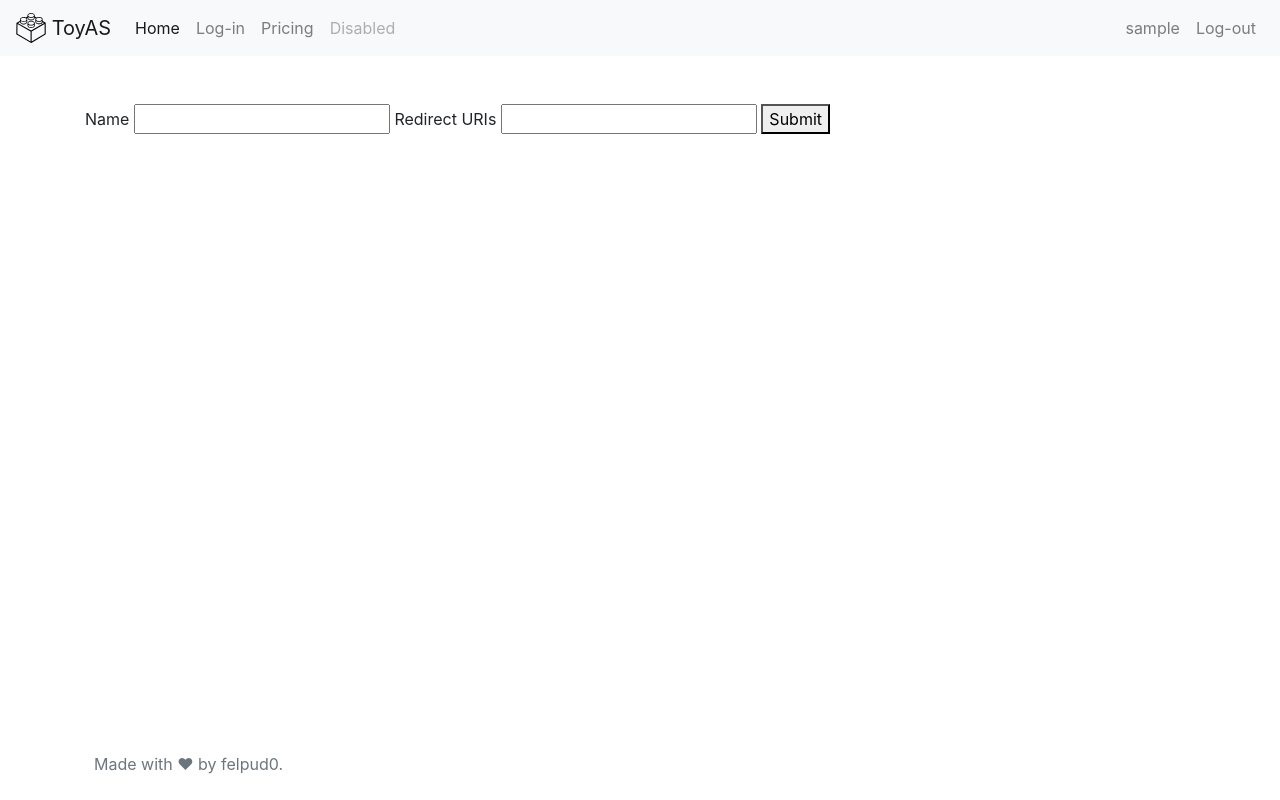
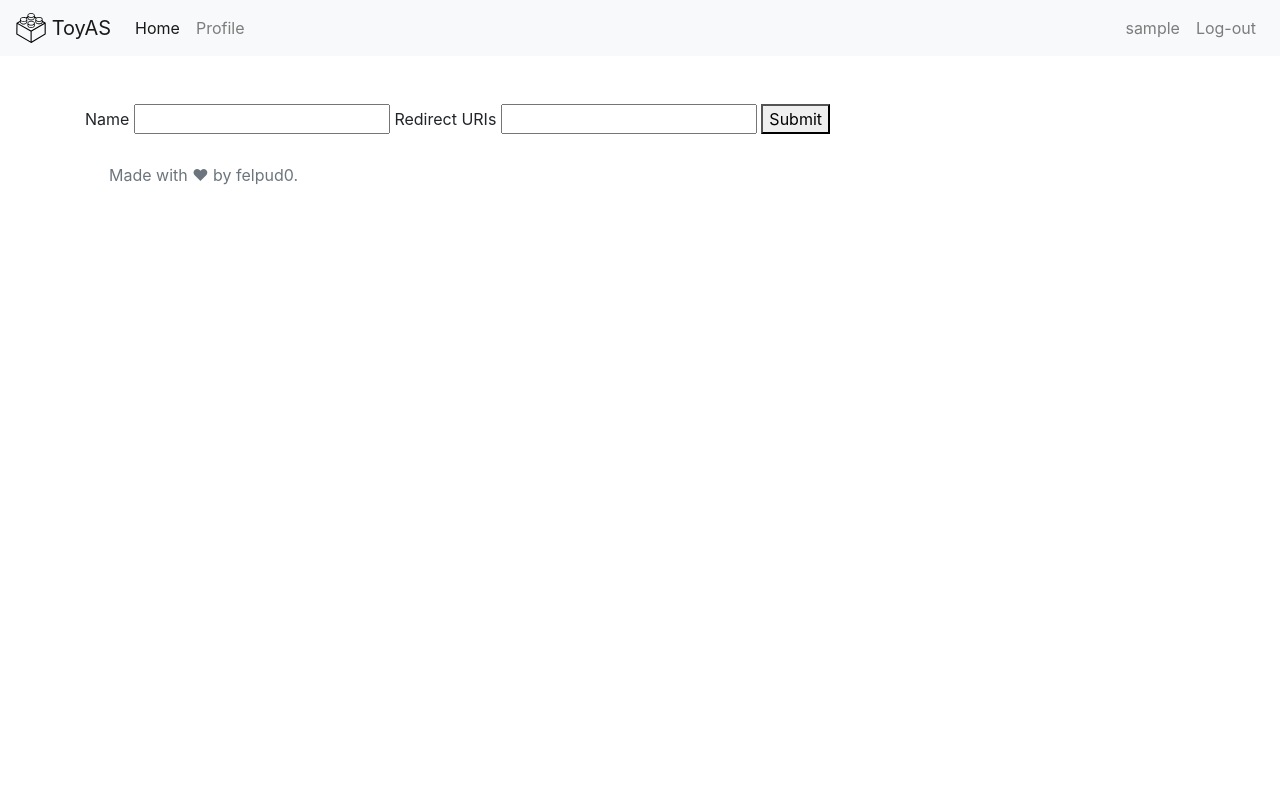
Before and after one commit to epilehpsy/ToyAS, a Flask app: page /client_register in a window 1280 px wide. Run offline with Flask 3, Linux system fonts and the light colour scheme; the visitor is signed in with stand-in values (Sample User, id 1).

Commit message:
profile buttons showed just if logged

```diff
--- a/templates/base.html
+++ b/templates/base.html
@@ -23,15 +23,11 @@
                     <a class="nav-link" href="{{ url_for('index') }}">Home <span
                             class="sr-only">(current)</span></a>
                 </li>
+                {% if current_user.is_authenticated %}
                 <li class="nav-item">
-                    <a class="nav-link" href="{{ url_for('login') }}">Log-in</a>
+                    <a class="nav-link" href="{{ url_for('me') }}">Profile</a>
                 </li>
-                <li class="nav-item">
-                    <a class="nav-link" href="#">Pricing</a>
-                </li>
-                <li class="nav-item">
-                    <a class="nav-link disabled" href="#" tabindex="-1" aria-disabled="true">Disabled</a>
-                </li>
+                {% endif %}
             </ul>
         </div>
 
@@ -76,7 +72,7 @@
             {% block content %}
             {% endblock %}
         </div>
-        <footer id="footer" class="fixed-bottom">
+        <footer id="footer">
             <div class="container p-4">
                 <span class="text-muted ">Made with ❤ by felpud0.</span>
             </div>
```
